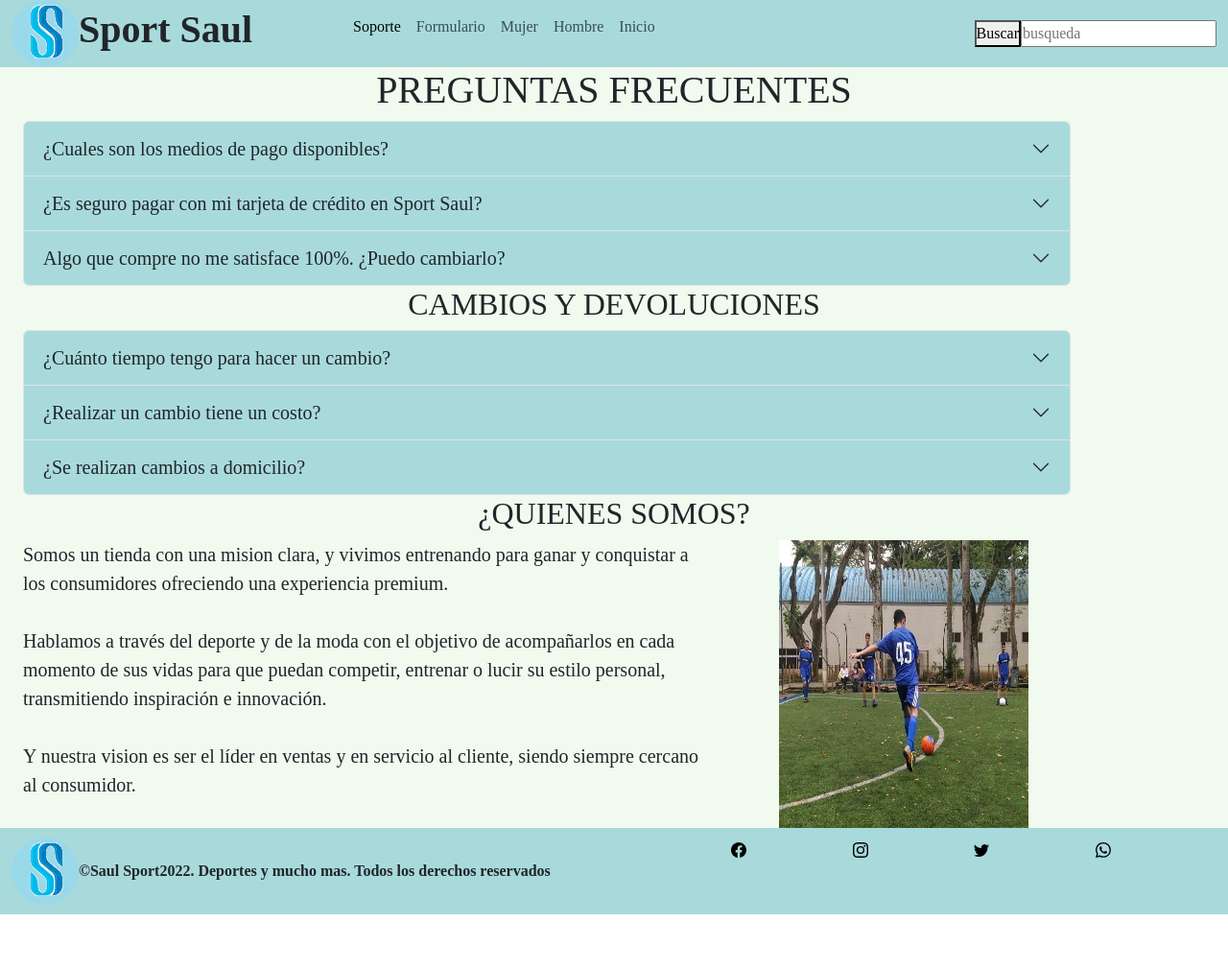
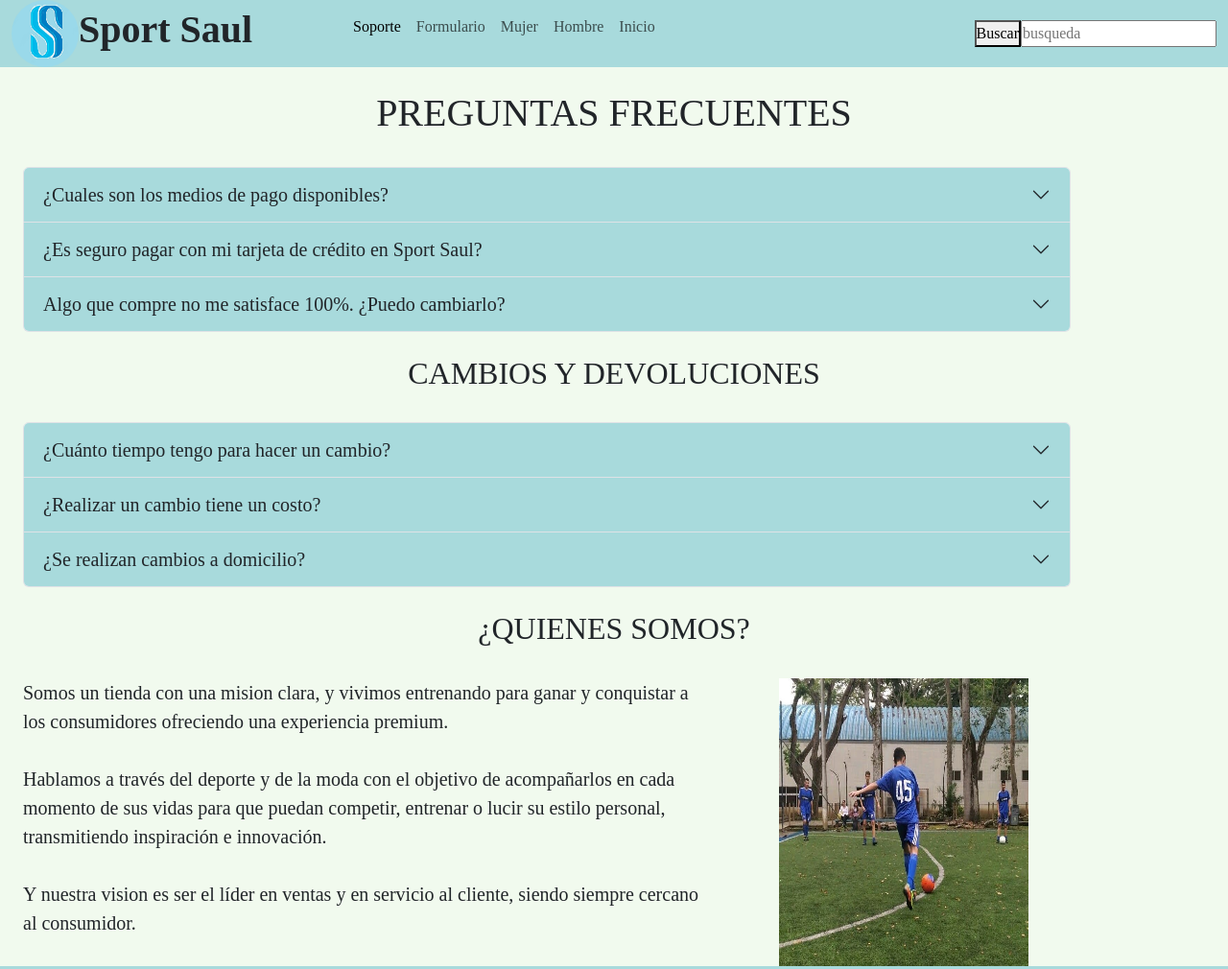
Before and after one commit to SaulAndrade31/Mi_primer_repositorio, a website: page pages/Soporte.html in a window 1280 px wide. Shown: the top 1010 px of the page at 96% size. Before the commit the page ends 953 px from the top, so only its background shows below. Drawn offline with nearby package versions, Linux system fonts and the light colour scheme.

Commit message:
Agg pages

```diff
--- a/pages/Soporte.html
+++ b/pages/Soporte.html
@@ -55,11 +55,13 @@
     <main class="container-fluid">
 
         <!--acordion de preguntas frecuentes-->
+<br>
+        <div class="row" >
+            <p class="col h1 d-flex justify-content-center">PREGUNTAS FRECUENTES</p>
+        </div>
 
-        <div class="row" >
-            <p class="col h1 d-flex justify-content-center">PREGUNTAS FRECUENTES</p> <br>
+        <br>
 
-        </div>
      <div class="row container">
         <div class="col-md ">
            <div class="accordion" id="accordionExample">
@@ -109,12 +111,14 @@
          </div>
         </div>
     </div>
-
+<br>
     <!--segundo acordion-->
 
         <div class="row">
-            <p class="col-md h2 d-flex  justify-content-center">CAMBIOS Y DEVOLUCIONES</p> <br>
+            <p class="col-md h2 d-flex  justify-content-center">CAMBIOS Y DEVOLUCIONES</p>
         </div >
+
+       <br>
 
        <div class="row container">
         <div class="col-md">
@@ -163,11 +167,14 @@
        </div>
     </div>
 
-
+    <br>
 
        <div class="row">
-        <p class="col-md h2  d-flex justify-content-center">¿QUIENES SOMOS?</p> <br>
+        <p class="col-md h2  d-flex justify-content-center">¿QUIENES SOMOS?</p>
     </div >
+
+    <br>
+
     <div class="row container">
         <div class="col-md-8">
             <p class="fs-5 text-align-center">
```
